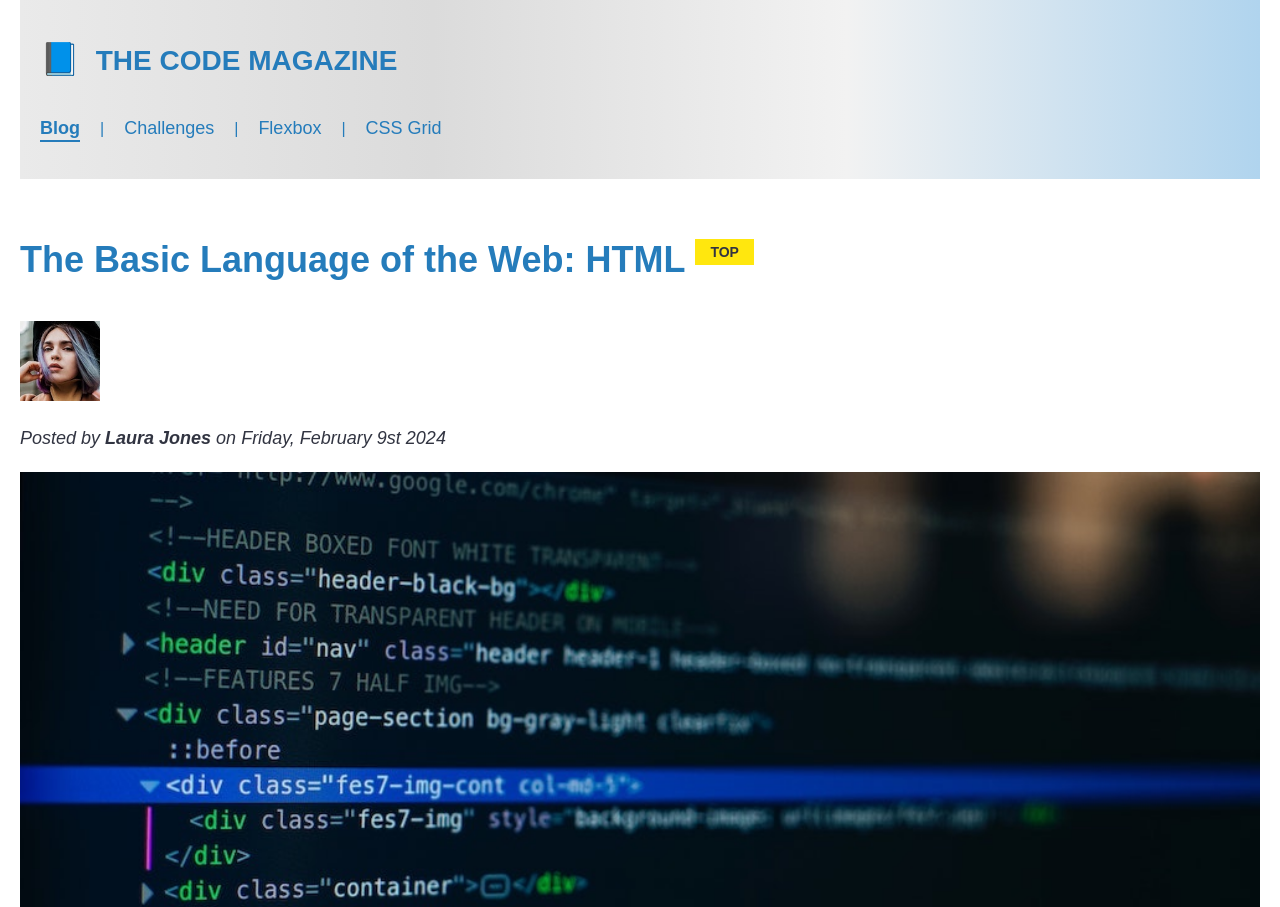
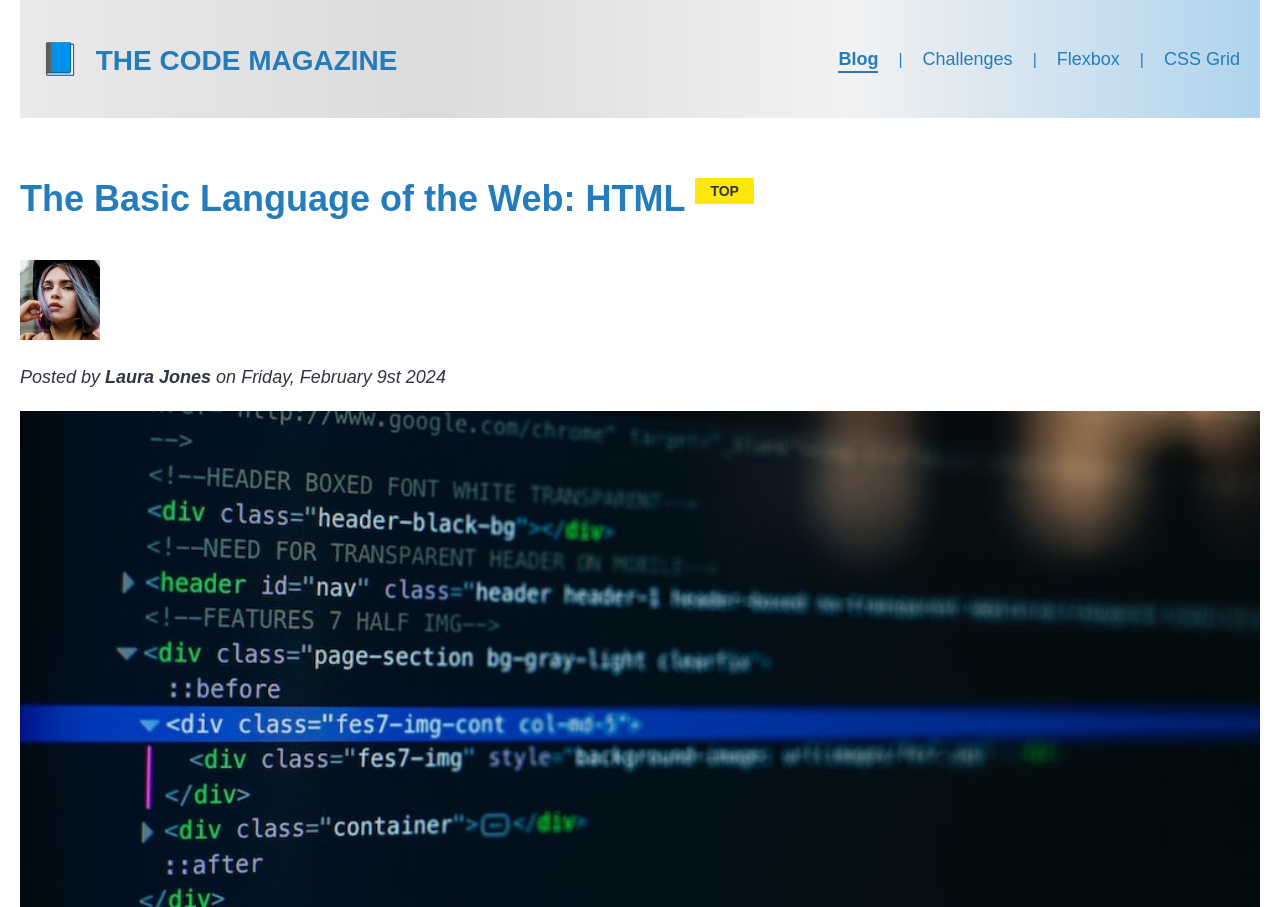
Before and after one commit to TetianaUMKA/html-css-course-udemy, a plain HTML site: page index.html in a window 1280 px wide. Shown: the top 907 px of the page. Drawn offline with Linux system fonts and the light colour scheme.

Commit message:
Update style.css

```diff
--- a/style.css
+++ b/style.css
@@ -57,6 +57,9 @@ a:visited {
 
 /* HEADER */
 header {
+  display: flex;
+  align-items: center;
+  justify-content: space-between;
   padding: 40px 20px;
   background: linear-gradient(to left, #b0d4ee, #f2f2f2, #dbdbdb, #eaeaea);
 }
@@ -64,7 +67,6 @@ header {
 h1 {
   font-size: 28px;
   text-transform: uppercase;
-  margin-bottom: 40px;
 }
 
 h1::first-letter {
```
